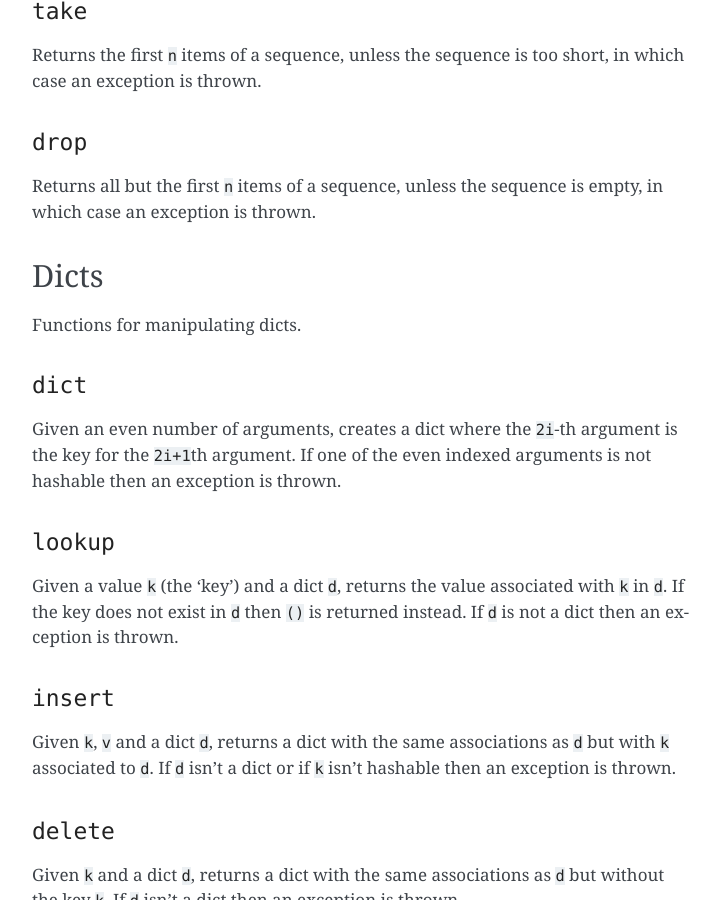
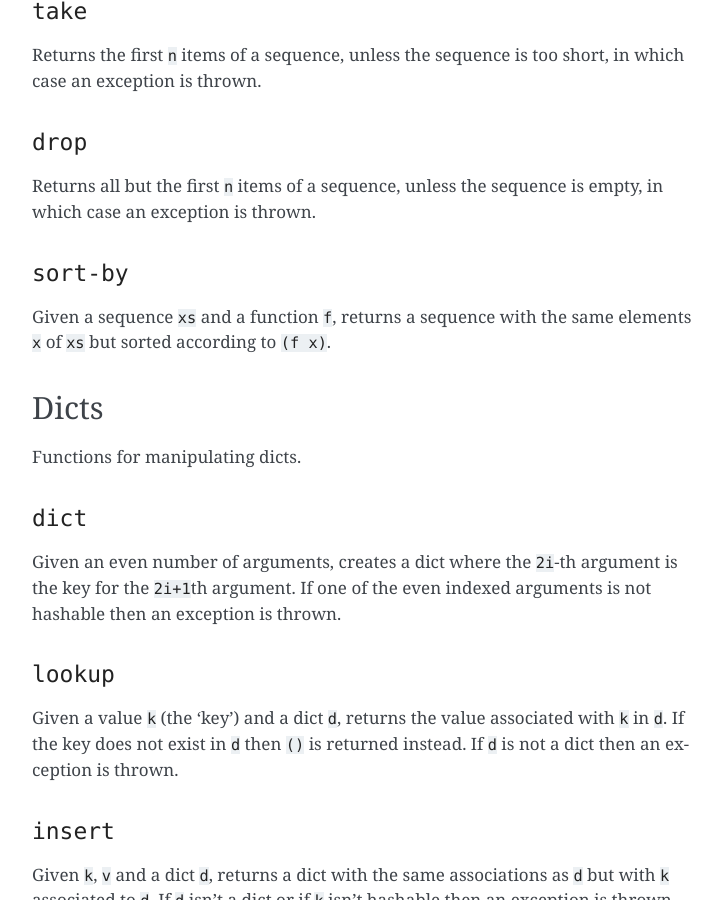
Before and after one commit to radicle-dev/radicle-alpha, a Sphinx documentation site: the page built from docs/source/reference.rst, in a window 1280 px wide and 900 px high, scrolled down 7236 px. Shown: the whole window, without its empty margins (388-1110 px from the left). Built offline with Sphinx 7.4.7, drawn with Linux system fonts in a browser that asks for light colours; pages that are not in the unit, such as notebooks, are missing from menus.

Commit message:
UUIDs are just used as nonces and other improvements.

```diff
--- a/docs/source/reference.rst
+++ b/docs/source/reference.rst
@@ -353,6 +353,12 @@ short, in which case an exception is thrown.
 
 Returns all but the first ``n`` items of a sequence, unless the sequence
 is empty, in which case an exception is thrown.
+
+``sort-by``
+~~~~~~~~~~~
+
+Given a sequence ``xs`` and a function ``f``, returns a sequence with
+the same elements ``x`` of ``xs`` but sorted according to ``(f x)``.
 
 Dicts
 -----
```
Also changed, not shown: 6 other files.
